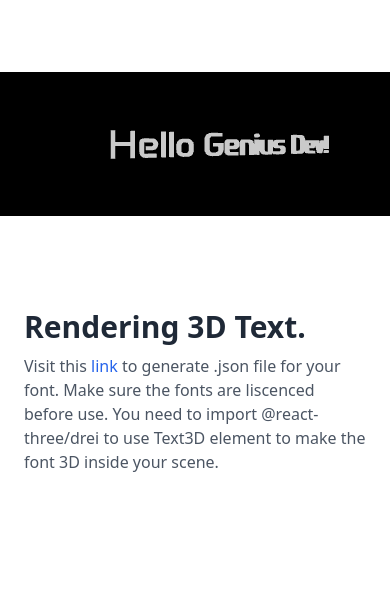
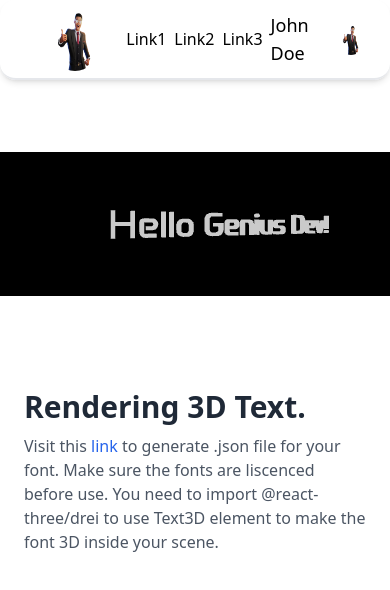
Before and after one commit to GoingGeniusGroup/R3F-NextJS-Starter-Package, a Next.js app: page /3d_text in a window 390 px wide. Shown: the top 590 px of the page. Built offline with nearby package versions, Linux system fonts and the light colour scheme.

Commit message:
static navbar without responsiveness

```diff
--- a/app/layout.jsx
+++ b/app/layout.jsx
@@ -1,5 +1,6 @@
 import { Layout } from '@/components/dom/Layout'
 import '@/global.css'
+import Navbar from "@/components/Navbar/Navbar";
 
 export const metadata = {
   title: 'Going Genius Next.js+ReactThreeFiber+Visage Starter Bundle',
@@ -16,7 +17,10 @@ export default function RootLayout({ children }) {
       <head />
       <body>
         {/* To avoid FOUT with styled-components wrap Layout with StyledComponentsRegistry https://beta.nextjs.org/docs/styling/css-in-js#styled-components */}
-        <Layout>{children}</Layout>
+        <Layout>
+          <Navbar />
+          {children}
+          </Layout>
       </body>
     </html>
   )
--- a/package.json
+++ b/package.json
@@ -18,15 +18,18 @@
   },
   "dependencies": {
     "@ducanh2912/next-pwa": "^10.0.0",
+    "@jridgewell/sourcemap-codec": "^1.4.15",
     "@react-three/drei": "^9.92.7",
     "@react-three/fiber": "^8.15.12",
     "@react-three/postprocessing": "^2.16.0",
     "@readyplayerme/visage": "^5.0.1",
+    "@rollup/plugin-terser": "^0.4.4",
     "clsx": "^2.1.0",
     "glsl-random": "^0.0.5",
-    "next": "^14.0.4",
+    "next": "^14.1.0",
     "react": "^18.2.0",
     "react-dom": "^18.2.0",
+    "react-icons": "^5.0.1",
     "recharts": "^2.12.1",
     "tailwind-merge": "^2.2.1",
     "three": "^0.160.0",
--- /dev/null
+++ b/src/components/Navbar/Navbar.jsx
@@ -0,0 +1,34 @@
+'use client'
+
+import Link from "next/link";
+
+const Navbar = () => {
+    return (
+        <div className="container mx-auto flex items-center justify-center border-b-2 px-6 py-2 h-20 sticky top-0 backdrop-blur-2xl shadow-md rounded-2xl">
+            <Link href="" className="flex relative items-center justify-center p-1 mx-4">
+                <img src="/aa.png" className="rounded-full h-20 p-2"></img>
+            </Link>
+
+            <div className="grow">
+                <div className="flex items-center justify-center gap-2 md:gap-8">
+                    <Link href="#" className="hover:border-b-2 hover:text-sky-600 py-5">Link1</Link>
+                    <Link href="#" className="hover:border-b-2 hover:text-sky-600 py-5">Link2</Link>
+                    <Link href="#" className="hover:border-b-2 hover:text-sky-600 py-5">Link3</Link>
+                </div>
+            </div>
+            <div className="relative group flex items-center justify-center">
+                <span className="px-2 font-medium text-lg">John Doe</span>
+                <button type="button" className="flex items-center justify-end focus:outline-none z-10 hover:ring-2 hover:ring-white hover:ring-offset-2 hover:ring-offset-gray-800 rounded-full" id="user-menu-button">
+                    <img src="/aa.png" alt="" className="h-10 rounded-full p-1" />
+                </button>
+
+                <div class="absolute hidden group-hover:block transition-all right-0 top-7 -z-10 mt-2 w-48 origin-top-right rounded-2xl bg-white py-1 shadow-lg ring-1 ring-black ring-opacity-5 focus:outline-none" role="menu">
+                    <a href="#" class="block px-4 py-2 text-sm text-gray-700 hover:bg-slate-300" role="menuitem" id="profile">Profile</a>
+                    <a href="#" class="block px-4 py-2 text-sm text-gray-700 hover:bg-slate-300" role="menuitem" id="sign-out">Sign out</a>
+                </div>
+            </div>
+        </div>
+    );
+};
+
+export default Navbar;
```
Also changed, not shown: 1 other file (tests, documents, lock files or other folders).
